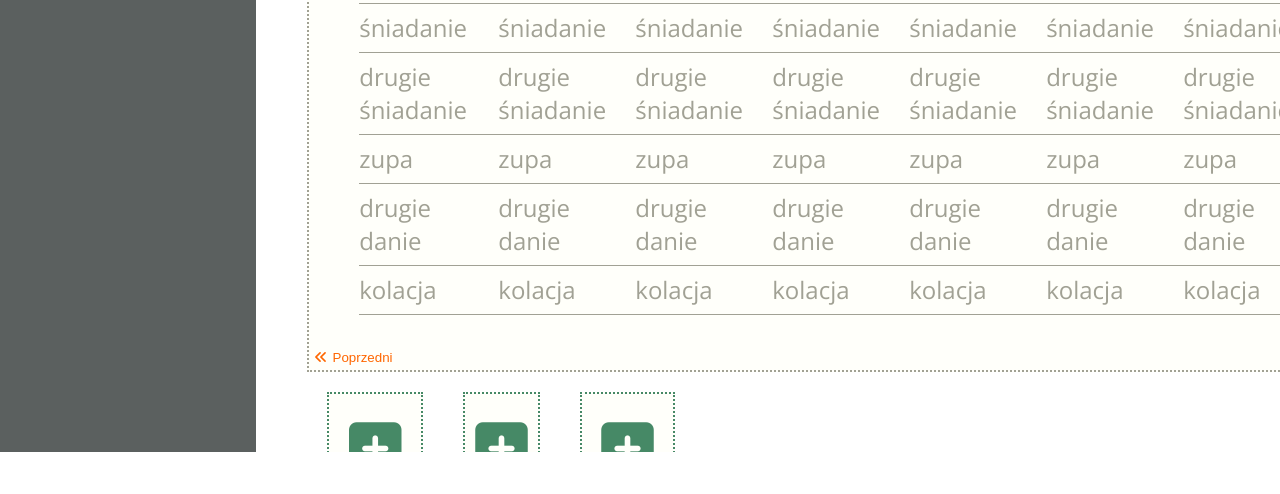
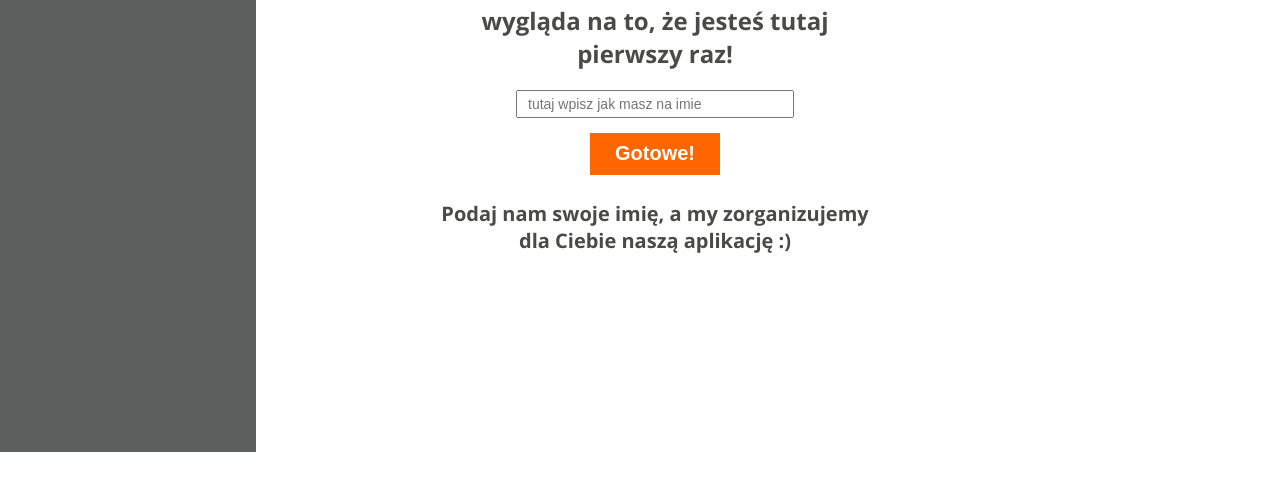
Before and after one commit to apuczka/Zaplanuj_Jedzonko, a website: page development/app.html in a window 1280 px wide. Shown: the part 348-842 px from the top of the page. Before the commit the page ends 800 px from the top, so only its background shows below. Drawn offline with nearby package versions, Linux system fonts and the light colour scheme; files that its build step writes are made by us from their sources; a web font is replaced by a local one.

Commit message:
2.2messageAndform done

```diff
--- a/development/app.html
+++ b/development/app.html
@@ -34,7 +34,24 @@
             Plany<i class="fa-solid fa-angle-right"></i>
         </div>
     </div>
-    <section class="main__welcomeMessage__header"></section>
+    <section class="main__section__startMessage">
+        <h1 class="main__section__startMessage__header">
+            Witaj,
+        </h1>
+        <p class="main__section__startMessage__paragraph1">
+            wygląda na to, że jesteś tutaj
+            <br> pierwszy raz!</br>
+        </p>
+        <form class="main__section__startMessage__form"id="startMessage-form" name="startmessage-username">
+            <input class="main__section__startMessage__form_input" type="text"
+            id ="startMessage-form-username" placeholder="tutaj wpisz jak masz na imie">
+        </form>
+        <button class="main__section__startMessage__button" id="startMessage">Gotowe!</button>
+        <p class="main__section__startMessage__paragraph2">
+            Podaj nam swoje imię, a my zorganizujemy
+            <br>dla Ciebie naszą aplikację :)</br>
+        </p>
+    </section>
     <div class="main__main--section">
         <div class="main--section" id="desktop">
           <div class="temporary"></div>
--- a/development/js/app.js
+++ b/development/js/app.js
@@ -32,3 +32,22 @@ exitButtons.forEach(button => {
    })
 
 })
+//show firstMessage
+let desktopBtn = document.querySelector("#startMessage");
+let showDesktop = document.querySelector("#desktop");
+let hideWelcomeMessage = document.querySelector(".main__section__startMessage");
+const nameInput = document.querySelector("#startMessage-form-username").value;
+//funkcja sprawdza czy imię zawaiera jakąś cyfrę
+function containsNumber(value) {
+  return /\d/.test(value);
+}
+desktopBtn.addEventListener("click", function () {
+   if(nameInput.length > 0 && nameInput.length < 15 && containsNumber(nameInput) !== true){
+   showDesktop.style.display = "block";
+      hideWelcomeMessage.style.display = "none";
+   }
+   else {
+      containsNumber(nameInput);
+      alert("Imię może składać się wyłącznie z maksymalnie 20 liter i nie może zawierać cyfr");
+   }
+})
--- a/development/scss/App/_appStartMessage.scss
+++ b/development/scss/App/_appStartMessage.scss
@@ -1,24 +1,51 @@
+    .main__main--section .main--section {
+        display: none;
+    }
     .main__section__startMessage {
         display:flex;
         flex-direction: column;
-}
-
-.main__section__startMessage__header {
+        align-items: center;
+        justify-content: center;
+        width: 100vh;
+        height:100vh;
+        position:absolute;
+        align-self: center;
+        right:225px;
 
     }
-
-.main__section__startMessage__form {
-
+    .main__section__startMessage__header {
+        font-size: 36px;
+        color: #4a4a49;
+        margin-bottom:20px;
     }
-
+    .main__section__startMessage__paragraph1 {
+        font-size: 24px;
+        color: #4a4a49;
+        font-weight:700;
+        margin-bottom:20px;
+    }
     .main__section__startMessage__form_input {
-
+        padding:10px;
+        width: 278px;
+        height: 28px;
+        margin-bottom:15px;
+        font-size:1rem;
     }
 
     .main__section__startMessage__button {
-background-color: #FF6600;
+        background-color:#FF6600;
+        cursor: pointer;
+        padding: 6px 10px;
+        width:130px;
+        height:42px;
+        color:white;
+        font-size: 20px;
+        font-weight: 700;
+        border:none;
+        margin-bottom:25px;
     }
-
-.main__section__startMessage__paragraph {
-
+    .main__section__startMessage__paragraph2 {
+        font-size: 20px;
+        color: #4a4a49;
+        font-weight: 700;
     }
--- a/development/scss/main.scss
+++ b/development/scss/main.scss
@@ -19,3 +19,4 @@
 @import 'App/newRecipe';
 @import 'App/widgetAdd';
 @import "App/widgetInfo";
+@import "App/appStartMessage"
```
Lines whose indentation alone changed are shown as unchanged.
